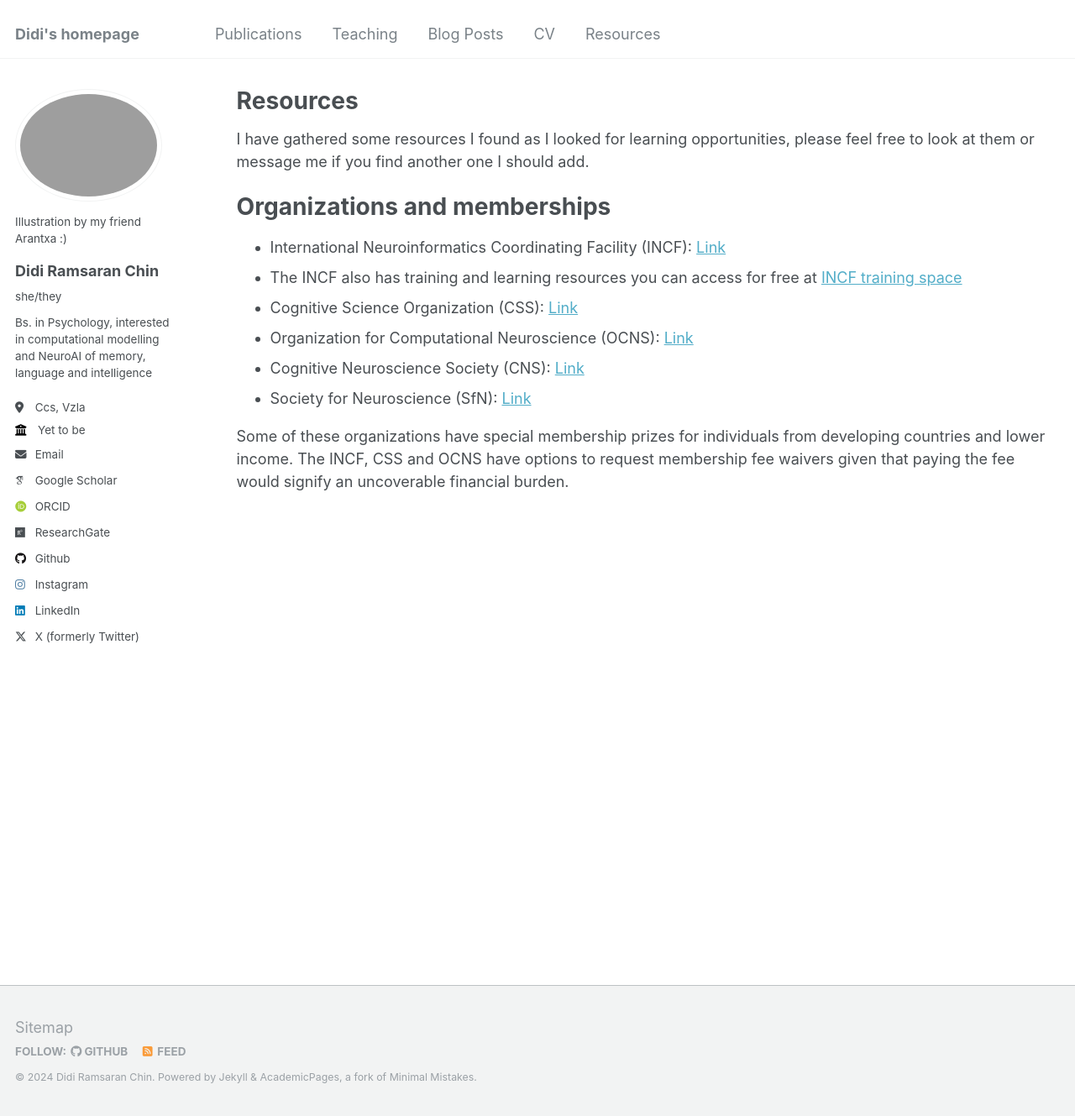
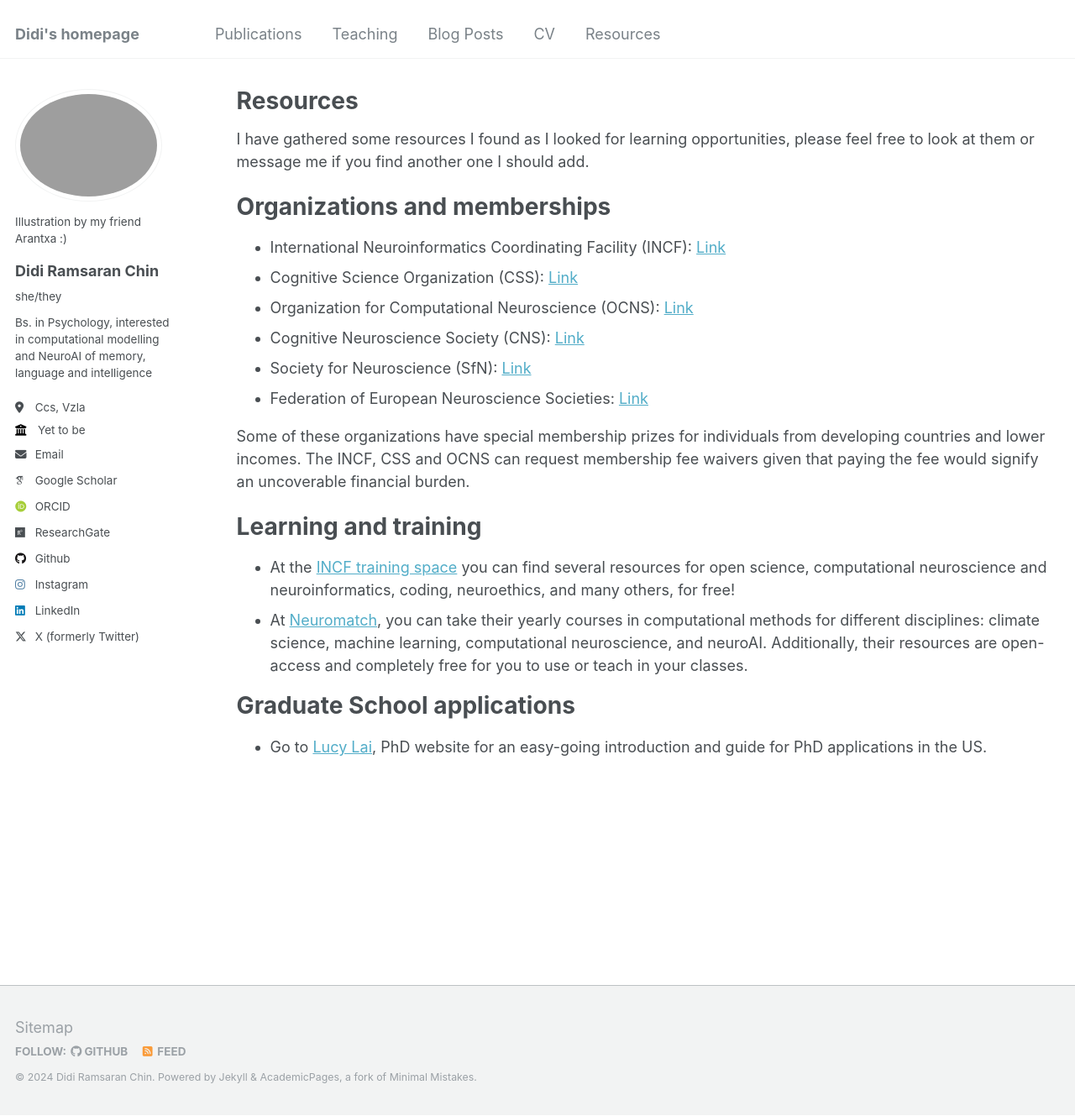
Before and after one commit to neurodidi/neurodidi.github.io, a Jekyll site: the page built from _pages/resources.md, in a window 1280 px wide and 1329 px high. Shown: the whole window at 84% size. Built offline with Jekyll 4.4.1, drawn with Linux system fonts in a browser that asks for light colours; some web fonts are replaced.

Commit message:
Update resources.md

```diff
--- a/_pages/resources.md
+++ b/_pages/resources.md
@@ -14,10 +14,19 @@ I have gathered some resources I found as I looked for learning opportunities, p
 Organizations and memberships
 ======
 * International Neuroinformatics Coordinating Facility (INCF): [Link](https://www.incf.org/)
-*   The INCF also has training and learning resources you can access for free at [INCF training space](https://training.incf.org/)
 * Cognitive Science Organization (CSS): [Link](https://cognitivesciencesociety.org/)
 * Organization for Computational Neuroscience (OCNS): [Link](https://www.cnsorg.org/)
 * Cognitive Neuroscience Society (CNS): [Link](https://www.cogneurosociety.org/)
 * Society for Neuroscience (SfN): [Link](https://www.sfn.org/)
+* Federation of European Neuroscience Societies: [Link](https://www.fens.org/)
 
-Some of these organizations have special membership prizes for individuals from developing countries and lower income. The INCF, CSS and OCNS have options to request membership fee waivers given that paying the fee would signify an uncoverable financial burden.
+Some of these organizations have special membership prizes for individuals from developing countries and lower incomes. The INCF, CSS and OCNS can request membership fee waivers given that paying the fee would signify an uncoverable financial burden.
+
+Learning and training
+======
+* At the [INCF training space](https://training.incf.org/) you can find several resources for open science, computational neuroscience and neuroinformatics, coding, neuroethics, and many others, for free!
+* At [Neuromatch](https://neuromatch.io/), you can take their yearly courses in computational methods for different disciplines: climate science, machine learning, computational neuroscience, and neuroAI. Additionally, their resources are open-access and completely free for you to use or teach in your classes.
+
+Graduate School applications
+======
+* Go to [Lucy Lai](https://lucylai.com/), PhD website for an easy-going introduction and guide for PhD applications in the US.
```
